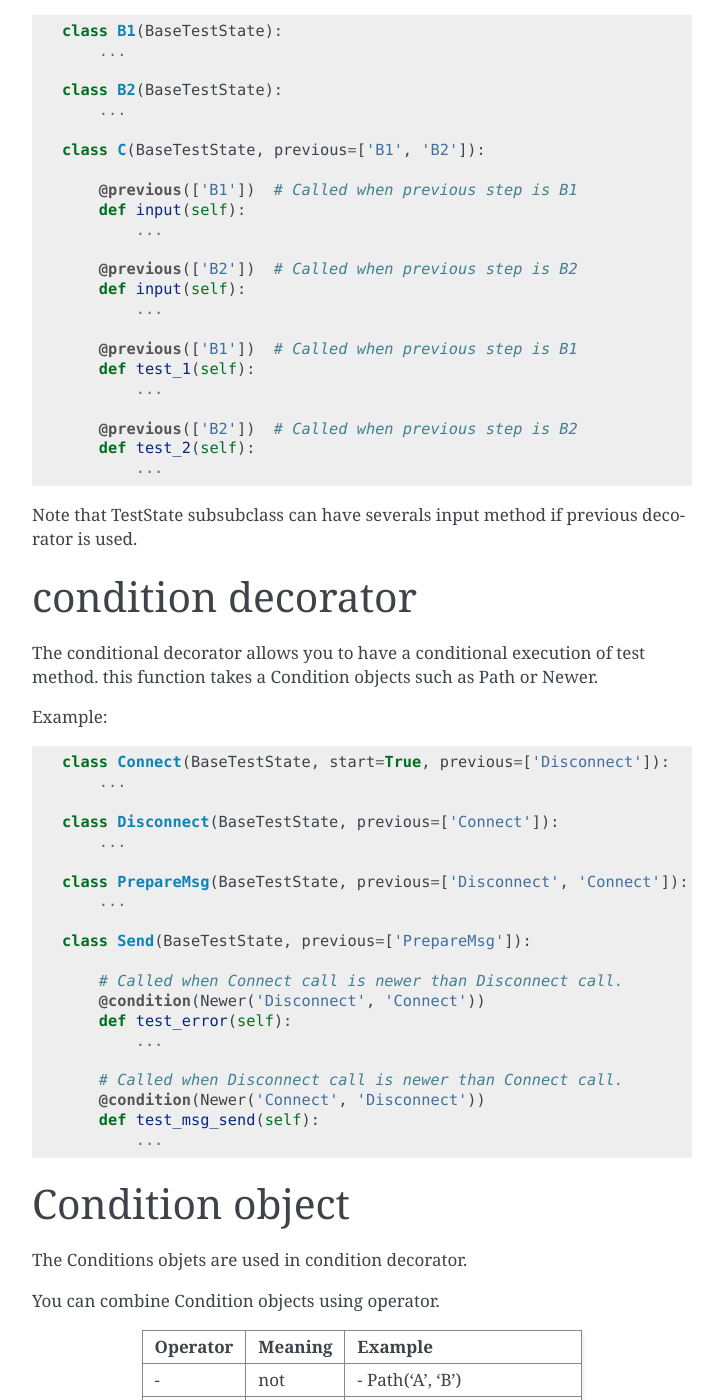
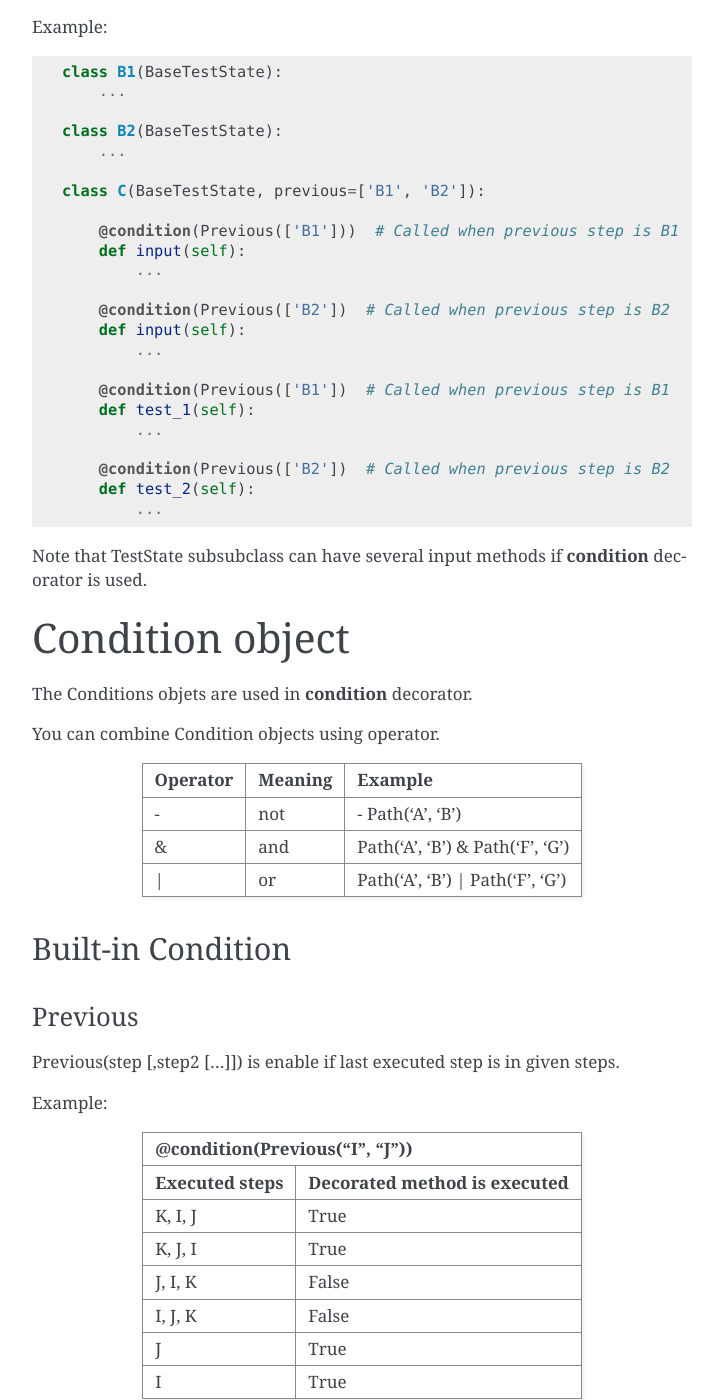
Before and after one commit to Maillol/cricri, a Sphinx documentation site: the page built from doc/index.rst, in a window 1280 px wide and 1400 px high, scrolled down 6153 px. Shown: the whole window, without its empty margins (388-1111 px from the left). Built offline with Sphinx 7.4.7, drawn with Linux system fonts in a browser that asks for light colours; some of the changed text lies outside the part shown.

```diff
--- a/README.rst
+++ b/README.rst
@@ -111,7 +111,7 @@ and:
     |  machine.m2()
     |  test_c()
 
-For more example, see `demo directory <https://github.com/Maillol/scenario/tree/master/demo>`_
+For more example, see `demo directory <https://github.com/Maillol/cricri/tree/master/demo>`_
 
 
 Documentation:
--- a/cricri/__init__.py
+++ b/cricri/__init__.py
@@ -1,3 +1,4 @@
 from .__version__ import __version__
+from .condition import (Condition, Newer, Path, Previous, condition, newer,
+                        path, previous)
 from .cricri import MetaServerTestState, MetaTestState, TestServer, TestState
-from .condition import Condition, Path, Previous, Newer, condition, previous
--- a/cricri/__version__.py
+++ b/cricri/__version__.py
@@ -2,4 +2,4 @@
 Gentest version
 """
 
-__version__ = '1.2'
+__version__ = '1.3'
--- a/doc/index.rst
+++ b/doc/index.rst
@@ -21,7 +21,7 @@ Installing with pip::
 
 Installing with git::
 
-    git clone https://github.com/Maillol/scenario.git cricri
+    git clone https://github.com/Maillol/cricri.git cricri
     cd cricri
     python3 setup.py install
 
@@ -76,8 +76,8 @@ Each *BaseTestState* subclass defines a scenario step.
 when *Create* step is done and *Sort* step can be executed when *Create* or *Reverse* step is done.
 
 This three steps define two scenario:
+    - Create and Sort list.
     - Create, Reverse and Sort list.
-    - Create and Sort list.
 
 Each step has input method. This method is called before test methods of step.
 
@@ -89,11 +89,11 @@ To run this script, use unittest command-line interface::
 
 You will see the following output::
 
-    test_0000_create (cricri.CreateReverseSort) ... ok
-    test_0001_reverse (cricri.CreateReverseSort) ... ok
-    test_0002_sort (cricri.CreateReverseSort) ... ok
-    test_0000_create (cricri.CreateSort) ... ok
-    test_0001_sort (cricri.CreateSort) ... ok
+    create (1/2) ... ok
+    sort   (2/2) ... ok
+    create  (1/3) ... ok
+    reverse (2/3) ... ok
+    sort    (3/3) ... ok
 
     ----------------------------------------------------------------------
     Ran 5 tests in 0.001s
@@ -254,11 +254,14 @@ Example::
 
             self.assertCountEqual(content, expected)
 
-previous decorator
-==================
 
-The previous decorator allows you to have a conditional execution of input or test method.
-this function takes a list of steps names::
+condition decorator
+===================
+
+The **condition** decorator allows you to have a conditional execution of test method.
+this function takes a Condition objects such as Previous or Path.
+
+Example::
 
 
     class B1(BaseTestState):
@@ -269,60 +272,30 @@ this function takes a list of steps names::
 
     class C(BaseTestState, previous=['B1', 'B2']):
 
-        @previous(['B1'])  # Called when previous step is B1
+        @condition(Previous(['B1']))  # Called when previous step is B1
         def input(self):
             ...
 
-        @previous(['B2'])  # Called when previous step is B2
+        @condition(Previous(['B2'])  # Called when previous step is B2
         def input(self):
             ...
 
-        @previous(['B1'])  # Called when previous step is B1
+        @condition(Previous(['B1'])  # Called when previous step is B1
         def test_1(self):
             ...
 
-        @previous(['B2'])  # Called when previous step is B2
+        @condition(Previous(['B2'])  # Called when previous step is B2
         def test_2(self):
             ...
 
 
-Note that TestState subsubclass can have severals input method if previous decorator is used.
+Note that TestState subsubclass can have several input methods if **condition** decorator is used.
 
-
-condition decorator
-===================
-
-The conditional decorator allows you to have a conditional execution of test method.
-this function takes a Condition objects such as Path or Newer.
-
-Example::
-
-
-    class Connect(BaseTestState, start=True, previous=['Disconnect']):
-        ...
-
-    class Disconnect(BaseTestState, previous=['Connect']):
-        ...
-
-    class PrepareMsg(BaseTestState, previous=['Disconnect', 'Connect']):
-        ...
-
-    class Send(BaseTestState, previous=['PrepareMsg']):
-
-        # Called when Connect call is newer than Disconnect call.
-        @condition(Newer('Disconnect', 'Connect'))
-        def test_error(self):
-            ...
-
-        # Called when Disconnect call is newer than Connect call.
-        @condition(Newer('Connect', 'Disconnect'))
-        def test_msg_send(self):
-            ...
 
 Condition object
 ================
 
-The Conditions objets are used in condition decorator.
+The Conditions objets are used in **condition** decorator.
 
 You can combine Condition objects using operator.
 
@@ -338,6 +311,31 @@ You can combine Condition objects using operator.
 
 Built-in Condition
 ------------------
+
+Previous
+~~~~~~~~
+
+Previous(step [,step2 [...]]) is enable if last executed step is in given steps.
+
+Example:
+
++-----------------------------------------------+
+|       @condition(Previous("I", "J"))          |
++----------------+------------------------------+
+| Executed steps | Decorated method is executed |
++================+==============================+
+| K, I, J        | True                         |
++----------------+------------------------------+
+| K, J, I        | True                         |
++----------------+------------------------------+
+| J, I, K        | False                        |
++----------------+------------------------------+
+| I, J, K        | False                        |
++----------------+------------------------------+
+| J              | True                         |
++----------------+------------------------------+
+| I              | True                         |
++----------------+------------------------------+
 
 Path
 ~~~~
@@ -384,6 +382,9 @@ Example:
 +----------------+------------------------------+
 | K, J           | True                         |
 +----------------+------------------------------+
+| K, I           | False                        |
++----------------+------------------------------+
+
 
 How to create a custom Condition
 --------------------------------
@@ -403,3 +404,18 @@ Here is a Condition wich is enable when step appears a given number of times::
         def __call__(self, previous_steps):
             previous_steps = tuple(previous_steps)
             return previous_steps.count(self.step) ==  self.count
+
+Shortcut
+========
+
+Cricri provides shortcut decorators:
+
++---------------------------------+--------------------------------------------+
+| shortcut                        | means                                      |
++=================================+============================================+
+| @previous(step [,step2 [...]])  | @conditon(Previous(step [,step2 [...]]))   |
++---------------------------------+--------------------------------------------+
+| @path(step [,step2 [...]])      | @conditon(Path(step [,step2 [...]]))       |
++---------------------------------+--------------------------------------------+
+| @newer(step1, step2)            | @conditon(Newer(step1, step2))             |
++---------------------------------+--------------------------------------------+
```
Also changed, not shown: other parts of doc/index.rst (+11 -11 lines), setup.py (+7 -3 lines), 2 other files.
